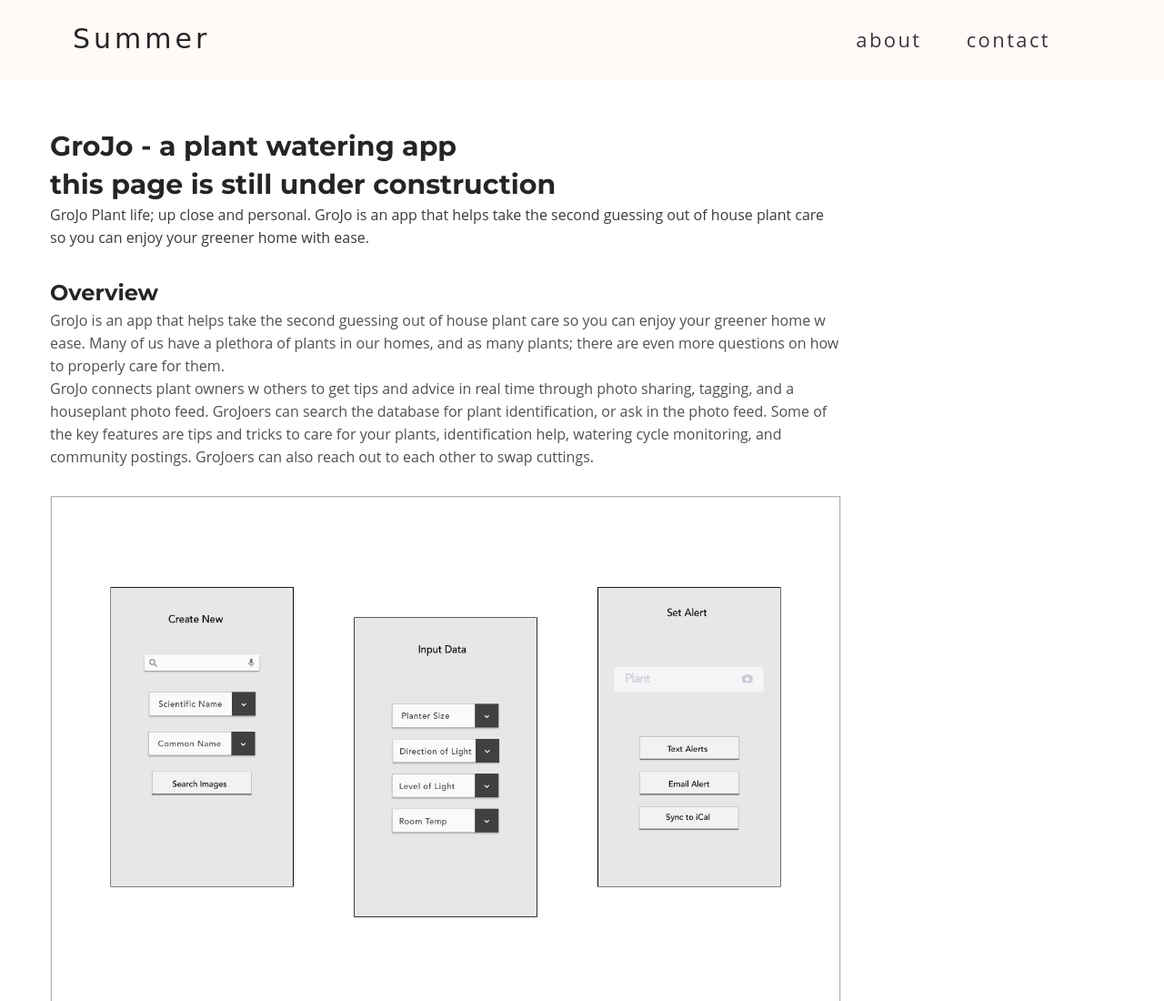
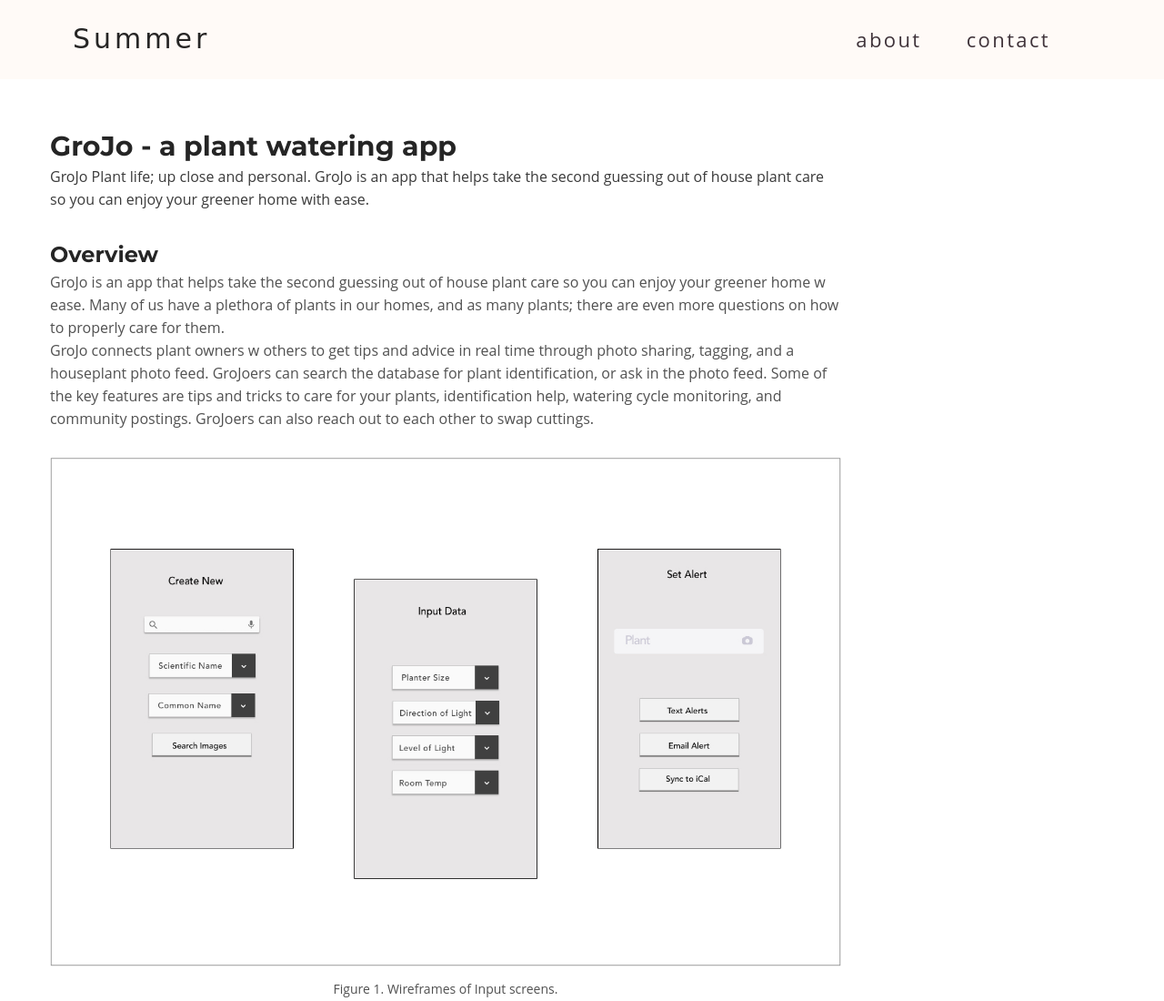
Before and after one commit to SummerTimeFun/SummerTimeFunOG, a plain HTML site: page grojo.html in a window 1280 px wide. Shown: the top 1100 px of the page at 91% size. Drawn offline with Linux system fonts and the light colour scheme.

Commit message:
Update grojo.html

```diff
--- a/grojo.html
+++ b/grojo.html
@@ -102,7 +102,6 @@
                     <div class="project-single-first-box">
                         <div class="project-single-title">
                             <h3>GroJo - a plant watering app</h3>
-                            <h3>this page is still under construction</h3>
                         </div>
                         <div class="project-single-desc">
                             <p>GroJo Plant life; up close and personal. GroJo is an app that helps take the second guessing out of house plant care so you can enjoy your greener home with ease. </p>
```
